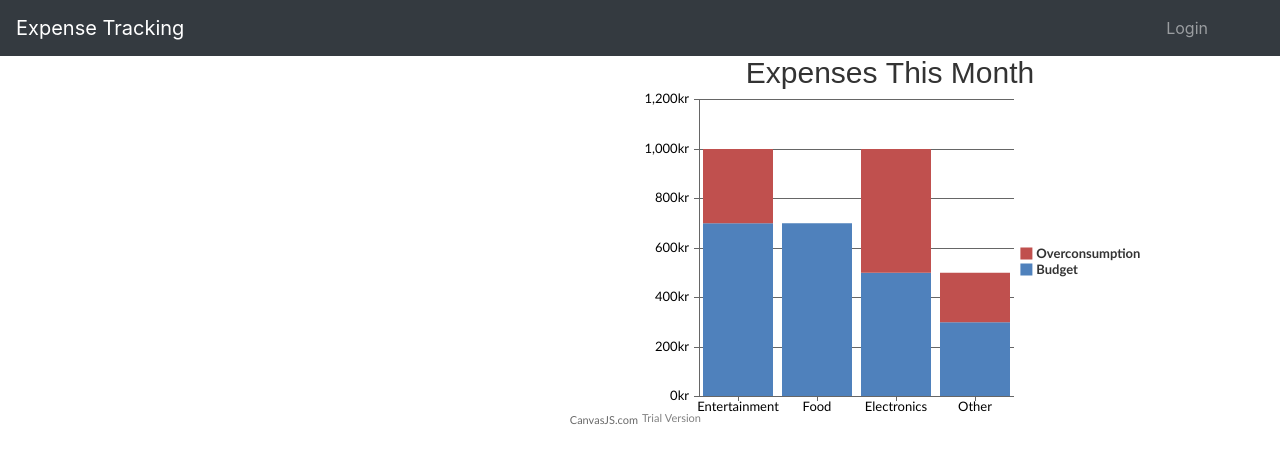
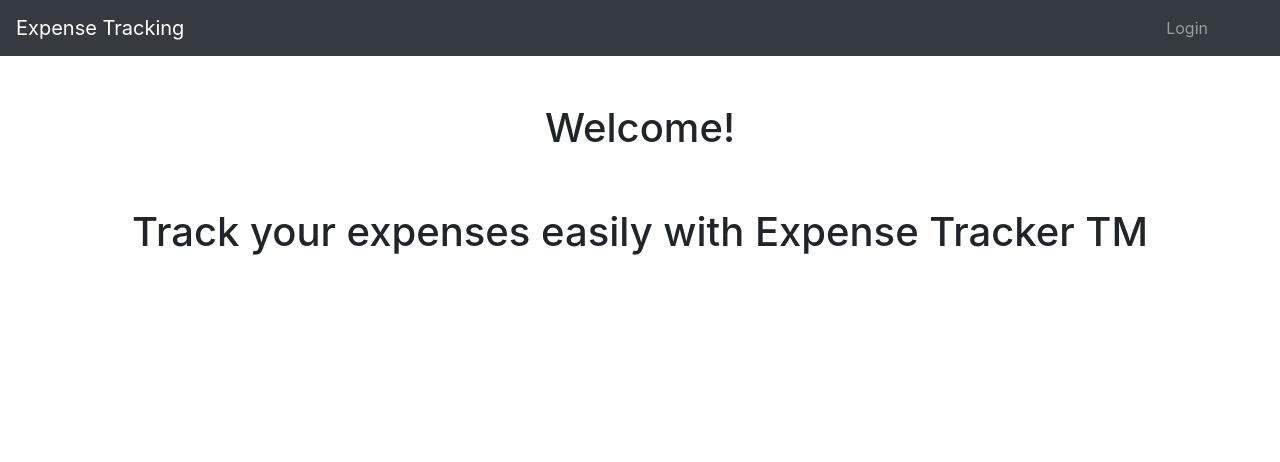
Before and after one commit to magnusbrok/Expense-Tracker-FrontEnd, an Angular app: page / in a window 1280 px wide. Before the commit this address led to /home-page. Shown: the top 462 px of the page. Built offline with nearby package versions, Linux system fonts and the light colour scheme.

Commit message:
Feat (FrontPage): Implement

```diff
--- a/src/app/app-routing.module.ts
+++ b/src/app/app-routing.module.ts
@@ -8,10 +8,12 @@ import {AuthenticationComponent} from './authentication/authentication.component
 import { HistoryComponent } from './history/history.component';
 import {ProfileComponent} from "./profile/profile.component";
 import {AuthenticationGuard} from "./authentication/authentication.guard";
+import {FrontPageComponent} from "./front-page/front-page.component";
 
 const appRoutes: Routes = [
-  {path: '', redirectTo: '/home-page', pathMatch: 'full'},
-  { path: 'home-page', component: HomePageComponent },
+  {path: '', component: FrontPageComponent},
+  // {path: '', redirectTo: '/home-page', pathMatch: 'full'},
+  { path: 'home-page', component: HomePageComponent, canActivate: [AuthenticationGuard] },
   { path: 'budget', component: BudgetComponent, canActivate: [AuthenticationGuard]},
   { path: 'history', component: HistoryComponent, canActivate: [AuthenticationGuard] },
   { path: 'expenses', component: ExpensesComponent, canActivate: [AuthenticationGuard] },
--- a/src/app/app.module.ts
+++ b/src/app/app.module.ts
@@ -21,6 +21,7 @@ import {ExpenseListService} from './shared/expense-list.service';
 import { HistorySelectedComponent } from './history/history-selected/history-selected.component';
 import {BudgetListService} from './shared/budget-list.service';
 import {AuthenticationGuard} from "./authentication/authentication.guard";
+import { FrontPageComponent } from './front-page/front-page.component';
 
 @NgModule({
   declarations: [
@@ -37,7 +38,8 @@ import {AuthenticationGuard} from "./authentication/authentication.guard";
     ChangePasswordComponent,
     BudgetCategoryComponent,
     DropdownDirective,
-    HistorySelectedComponent
+    HistorySelectedComponent,
+    FrontPageComponent
   ],
   imports: [
     BrowserModule,
--- /dev/null
+++ b/src/app/front-page/front-page.component.html
@@ -0,0 +1,6 @@
+<div class="row mt-5 justify-content-center">
+  <h1>Welcome!</h1>
+</div>
+<div class="row mt-5 justify-content-center">
+  <h1>Track your expenses easily with Expense Tracker TM</h1>
+</div>
--- /dev/null
+++ b/src/app/front-page/front-page.component.ts
@@ -0,0 +1,15 @@
+import { Component, OnInit } from '@angular/core';
+
+@Component({
+  selector: 'app-front-page',
+  templateUrl: './front-page.component.html',
+  styleUrls: ['./front-page.component.css']
+})
+export class FrontPageComponent implements OnInit {
+
+  constructor() { }
+
+  ngOnInit(): void {
+  }
+
+}
--- a/src/app/header/header.component.html
+++ b/src/app/header/header.component.html
@@ -31,7 +31,7 @@
 </nav>
 
 <nav class="navbar navbar-expand-sm bg-dark navbar-dark" *ngIf="!isAuthenticated">
-  <a class="navbar-brand" routerLink="/home-page">Expense Tracking</a>
+  <a class="navbar-brand" routerLink="/" >Expense Tracking</a>
   <span class="ml-auto"></span>
   <ul class="navbar-nav">
     <li class="nav-item">
```
Also changed, not shown: src/app/front-page/front-page.component.css (added).
